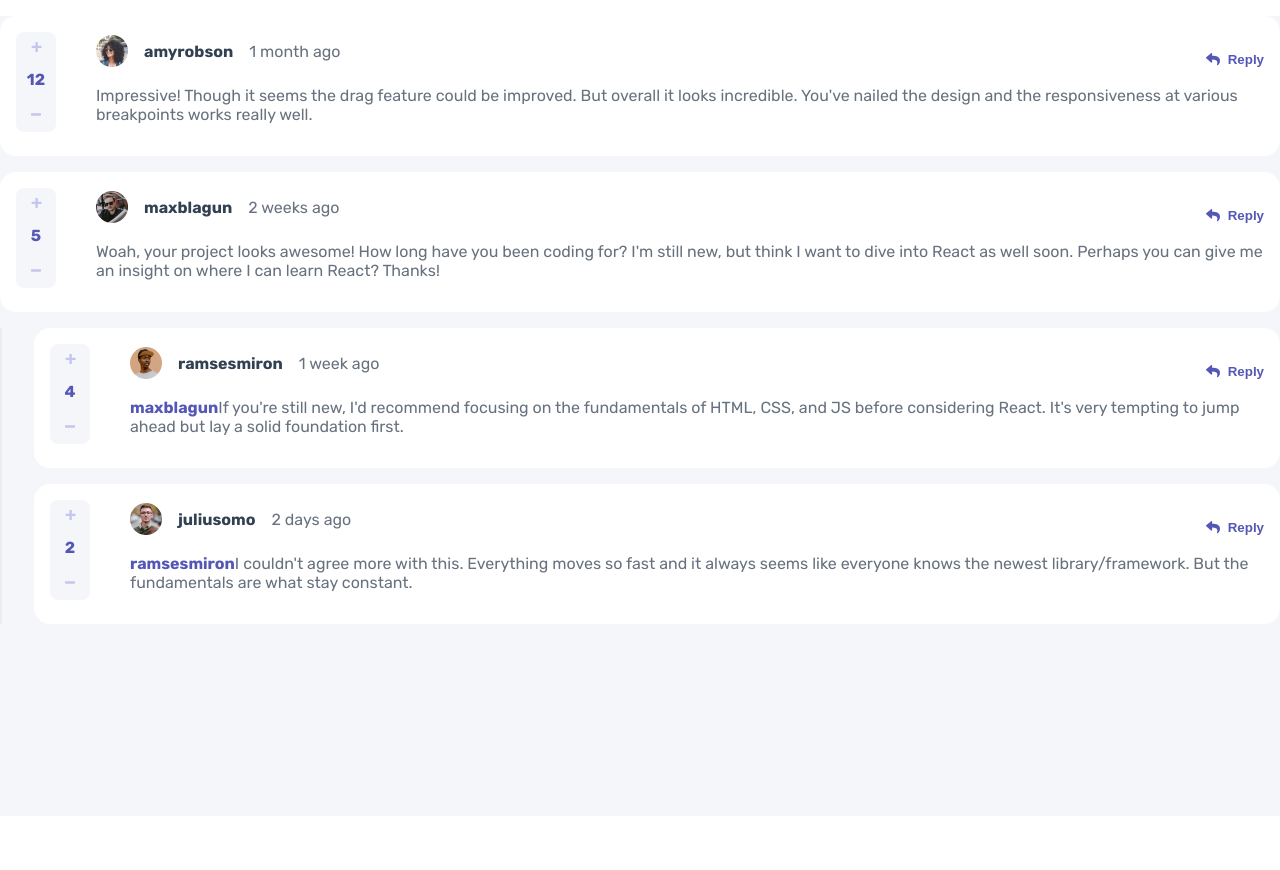
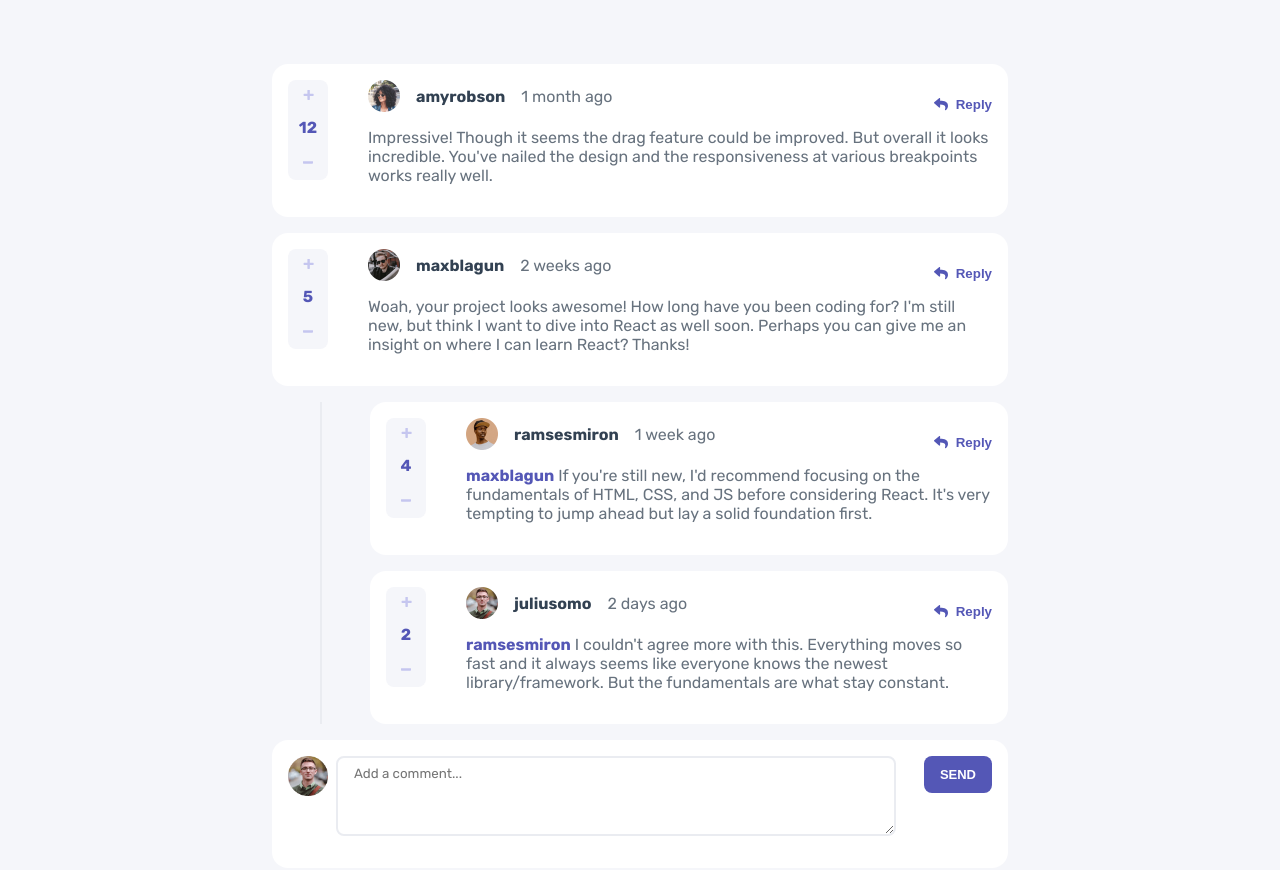
Before and after one commit to kofinartey/interactive-comments-section, a React (Create React App) app: page / in a window 1280 px wide. Shown: the top 870 px of the page. Before the commit the page ends 816 px from the top, so only its background shows below. Built offline with nearby package versions, Linux system fonts and the light colour scheme.

Commit message:
added user context, type comment section

```diff
--- a/src/ICSapp.tsx
+++ b/src/ICSapp.tsx
@@ -1,21 +1,23 @@
 import React, { useContext } from "react";
 import { CommentsProvider } from "./contexts/CommentsContext";
+import { UserProvider } from "./contexts/UserContext";
 import CommentsList from "./components/commentsList/CommentsList";
-import Action from "./components/action/Action";
-import Button from "./components/button/Button";
-import Card from "./components/card/Card";
-import TextArea from "./components/textarea/TextArea";
-import Upvote from "./components/upvote/Upvote";
 
-const styles = { backgroundColor: "#F5F6FA", minHeight: "100vh" };
+const styles = {
+  backgroundColor: "#F5F6FA",
+  minHeight: "100vh",
+  padding: "3rem 0",
+};
 
 function ICSapp() {
   return (
-    <CommentsProvider>
-      <div style={styles}>
-        <CommentsList />
-      </div>
-    </CommentsProvider>
+    <UserProvider>
+      <CommentsProvider>
+        <div style={styles}>
+          <CommentsList />
+        </div>
+      </CommentsProvider>
+    </UserProvider>
   );
 }
 
--- a/src/components/button/Button.tsx
+++ b/src/components/button/Button.tsx
@@ -22,6 +22,10 @@ function Button({ children, color, ...rest }: ButtonProps) {
           : "#67727E",
       fontWeight: "bold",
       fontSize: "0.8125rem",
+      transition: "all 0.3s",
+      "&:hover": {
+        opacity: 0.7,
+      },
     },
   })();
   return (
--- a/src/components/comment/Comment.tsx
+++ b/src/components/comment/Comment.tsx
@@ -11,7 +11,6 @@ type CommentProps = {
 };
 
 function Comment({ comment }: CommentProps) {
-  console.log(comment);
   const classes = CommentStyles();
 
   return (
--- a/src/components/comment/CommentStyles.tsx
+++ b/src/components/comment/CommentStyles.tsx
@@ -44,7 +44,7 @@ export default makeStyles({
   "@media(min-width: 48rem)": {
     Comment: {
       display: "grid",
-      gridTemplateRows: "1fr 1fr",
+      gridTemplateRows: "3rem 1fr",
       gridTemplateColumns: " 5rem 1fr",
     },
     comment__top: {
@@ -64,5 +64,10 @@ export default makeStyles({
       marginLeft: "auto",
       alignSelf: "center",
     },
+    replies: {
+      marginLeft: "3rem",
+      paddingLeft: "3rem",
+      borderLeft: "2px solid #EAECF1",
+    },
   },
 });
--- a/src/components/commentsList/CommentsList.tsx
+++ b/src/components/commentsList/CommentsList.tsx
@@ -1,20 +1,34 @@
 import React, { useContext } from "react";
-import { makeStyles } from "@mui/styles";
 import { CommentsContext } from "../../contexts/CommentsContext";
+import { UserContext } from "../../contexts/UserContext";
 import Comment from "../comment/Comment";
-
-const styles = makeStyles({});
+import TextArea from "../textarea/TextArea";
+import Button from "../button/Button";
+import Card from "../card/Card";
+import CommentsListStyles from "./CommentsListStyles";
 
 function CommentsList() {
   const { comments } = useContext(CommentsContext);
-  console.log(comments);
+  const user = useContext(UserContext);
+  const classes = CommentsListStyles();
   return (
-    <div>
-      {comments.map((comment) => (
-        <div key={comment.id}>
-          <Comment comment={comment} />
-        </div>
-      ))}
+    <div className={classes.CommentsList}>
+      <div className={classes.wrapper}>
+        {comments.map((comment) => (
+          <div key={comment.id}>
+            <Comment comment={comment} />
+          </div>
+        ))}
+
+        {/* section to add user comment */}
+        <Card>
+          <div className={classes.addComment}>
+            <TextArea placeholder="Add a comment..."></TextArea>
+            <img src={process.env.PUBLIC_URL + `${user.image.png}`} alt="" />
+            <Button color="primary">Send</Button>
+          </div>
+        </Card>
+      </div>
     </div>
   );
 }
--- /dev/null
+++ b/src/components/commentsList/CommentsListStyles.tsx
@@ -0,0 +1,47 @@
+import { makeStyles } from "@mui/styles";
+
+export default makeStyles({
+  CommentsList: {
+    // margin: "4rem 0",
+    display: "flex",
+    justifyContent: "center",
+    // backgroundColor: "red",
+  },
+  wrapper: {
+    width: "90%",
+    maxWidth: "46rem",
+  },
+
+  addComment: {
+    display: "grid",
+    gridTemplateColumns: "1fr 1fr",
+    "& textarea": {
+      gridColumn: "1/3",
+      marginBottom: "1rem",
+    },
+    "& img": {
+      width: "2rem",
+    },
+    "& button": {
+      justifySelf: "flex-end",
+    },
+  },
+
+  "@media(min-width: 48rem)": {
+    addComment: {
+      gridTemplateColumns: "3rem 1fr 6rem",
+      gridTemplateRows: "1fr",
+      "& img": {
+        width: "2.5rem",
+        gridColumn: "1/2",
+        gridRow: "1/2",
+      },
+      "& textarea": {
+        gridColumn: "2/3",
+      },
+      "& button": {
+        alignSelf: "flex-start",
+      },
+    },
+  },
+});
--- a/src/components/reply/Reply.tsx
+++ b/src/components/reply/Reply.tsx
@@ -36,8 +36,7 @@ function Reply({ reply }: ReplyProps) {
             <p className={classes.createdAt}>{reply.createdAt}</p>
           </div>
           <p className={classes.text}>
-            <span>{reply.replyingTo}</span>
-            {reply.content}
+            <span>{reply.replyingTo}</span> {reply.content}
           </p>
 
           <div className={classes.upvote}>
--- a/src/components/textarea/TextArea.tsx
+++ b/src/components/textarea/TextArea.tsx
@@ -1,9 +1,11 @@
 import React from "react";
 import { makeStyles } from "@mui/styles";
 
-type TextAreaProps = {};
+type TextAreaProps = {
+  placeholder?: string;
+};
 
-function TextArea({}: TextAreaProps) {
+function TextArea({ placeholder }: TextAreaProps) {
   const classes = makeStyles({
     textarea: {
       borderRadius: "0.5rem",
@@ -19,7 +21,13 @@ function TextArea({}: TextAreaProps) {
       },
     },
   })();
-  return <textarea className={classes.textarea} name=""></textarea>;
+  return (
+    <textarea
+      className={classes.textarea}
+      placeholder={placeholder}
+      name=""
+    ></textarea>
+  );
 }
 
 export default TextArea;
--- /dev/null
+++ b/src/contexts/UserContext.tsx
@@ -0,0 +1,20 @@
+import { createContext } from "react";
+import data from "../data.json";
+
+type UserType = typeof data.currentUser;
+type UserProviderProps = {
+  children: React.ReactNode;
+};
+type UserContextType = {
+  image: {
+    png: string;
+    webp: string;
+  };
+  username: string;
+};
+const user = data.currentUser;
+export const UserContext = createContext<UserContextType>(user);
+
+export function UserProvider({ children }: UserProviderProps) {
+  return <UserContext.Provider value={user}>{children}</UserContext.Provider>;
+}
```
